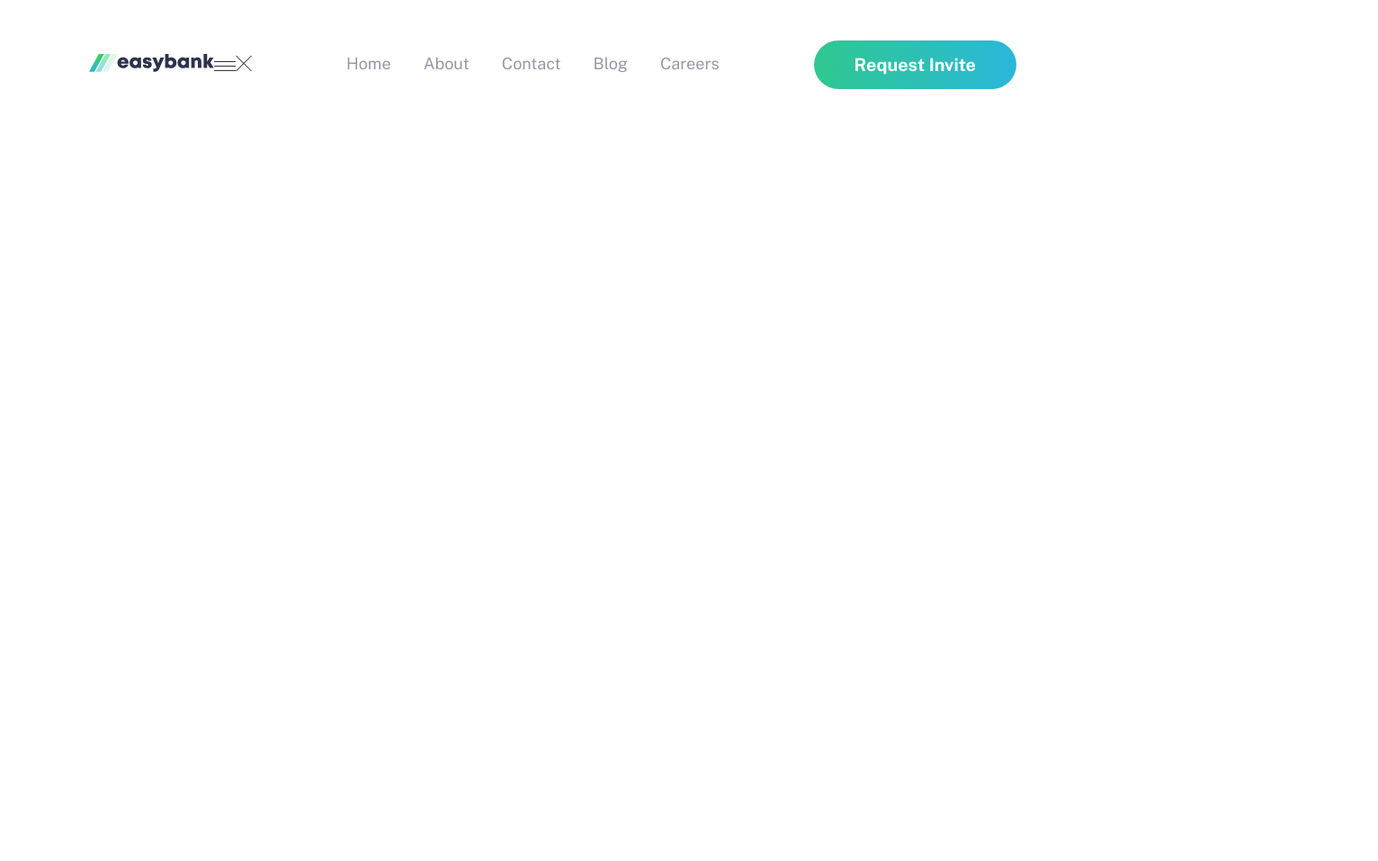
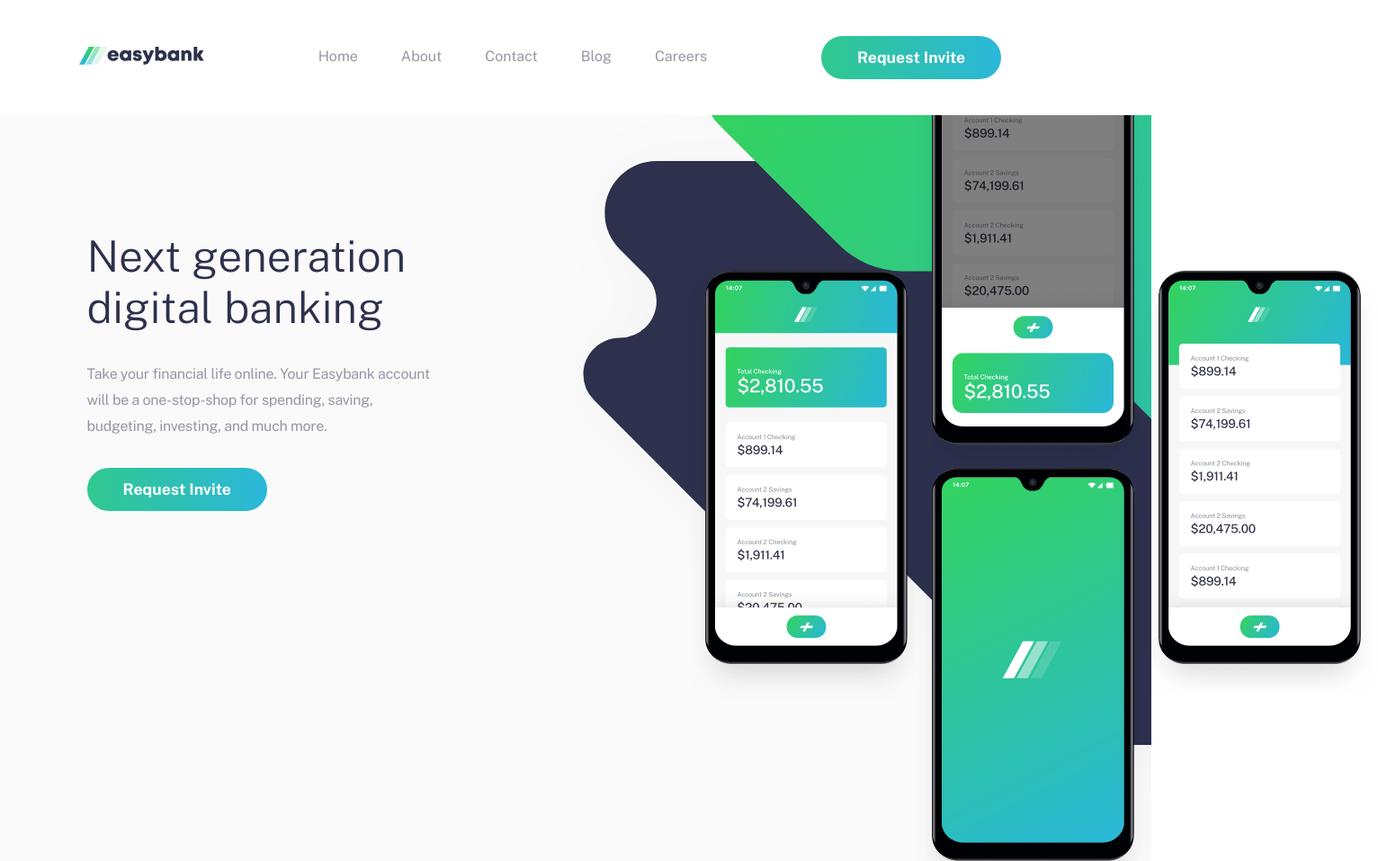
Before and after one commit to harisdev-netizen/easybank-landing-page, a website: page index.html in a window 1280 px wide. Shown: the top 957 px of the page at 90% size, 1532 px wide, since content can reach past the window. Before the commit the page ends 800 px from the top, so only its background shows below. Drawn offline with nearby package versions, Linux system fonts and the light colour scheme.

Commit message:
style: TITLE & IMG
header title and images scss styling

```diff
--- a/index.html
+++ b/index.html
@@ -13,12 +13,12 @@
         <a href="#" class="header__logo" aria-label="Logo">
           <img src="./images/logo.svg" alt="logo" />
         </a>
-        <span class="header__mobile-btn header__mobile-btn--hamburger">
+        <!-- <span class="header__mobile-btn header__mobile-btn--hamburger">
           <img src="./images/icon-hamburger.svg" alt="menu" />
         </span>
         <span class="header__mobile-btn header__mobile-btn--close d-none">
           <img src="./images/icon-close.svg" alt="close" />
-        </span>
+        </span> -->
         <nav class="header__mobile-menu">
           <ul class="header__mobile-menu-list">
             <li class="header__menu-item"><a href="#">Home</a></li>
@@ -36,11 +36,11 @@
       </div>
     </header>
 
-    <!-- <main class="main">
+    <main class="main">
       <section class="container">
-        <div class="intro__container">
+        <div class="intro">
           <div class="intro__text">
-            <h1 class="intro__title">Next generation digital banking</h1>
+            <h1 class="intro__text--title">Next generation digital banking</h1>
             <p class="intro__description">
               Take your financial life online. Your Easybank account will be a
               one-stop-shop for spending, saving, budgeting, investing, and much
@@ -167,7 +167,7 @@
           </div>
         </div>
       </section>
-    </main> -->
+    </main>
 
     <!-- <footer class="footer">
       <div class="footer__container">
--- a/sass/abstract/_variables.scss
+++ b/sass/abstract/_variables.scss
@@ -18,3 +18,6 @@
 
 // BOX-SHADOW
 $box-shadow: rgba($color-black, 0.15);
+
+// FONTS
+$default-faunt-size: 1rem;
--- a/sass/base/_base.scss
+++ b/sass/base/_base.scss
@@ -7,7 +7,14 @@
 }
 
 html {
-  font-size: 112.5%;
+  font-size: 100%;
+}
+
+p {
+  font-family: 'Public Sans', sans-serif;
+  font-size: 1rem;
+  letter-spacing: -0.28px;
+  color: $color-gray;
 }
 
 h1, h2, h3 {
--- a/sass/layout/_header.scss
+++ b/sass/layout/_header.scss
@@ -21,7 +21,7 @@
       li {
         color: $color-gray;
         list-style-type: none;
-        margin-right: 2rem;
+        margin-right: 3rem;
         margin-top: auto 0;
         position: relative;
 
--- a/sass/pages/home.scss
+++ b/sass/pages/home.scss
@@ -1,4 +1,47 @@
 .container {
   max-width: 114rem;
+  width: 100%;
   margin: 0 auto;
 }
+
+.intro {
+  max-width: 114rem;
+  width: 100%;
+  display: flex;
+  background-color: $color-light-gray-white;
+  position: relative;
+  z-index: 1;
+
+  &__text {
+    max-width: 447px;
+    width: 100%;
+    margin: 0 auto;
+    padding-block: 8rem;
+
+    &--title {
+      font-weight: lighter;
+    }
+  }
+
+  &__description {
+    max-width: 396px;
+    width: 100%;
+    color: $color-gray;
+    margin-bottom: 2rem;
+  }
+
+  &__image {
+    position: relative;
+    display: block;
+    max-width: 50%;
+    background-image: url(../../images/bg-intro-desktop.svg);
+    background-position: -4rem -16rem;
+    background-repeat: no-repeat;
+  }
+
+  &__mockups {
+    position: relative;
+    top: -71px;
+    right: -125px;
+  }
+}
```
Also changed, not shown: README.md, css/style.css, 1 other file.
